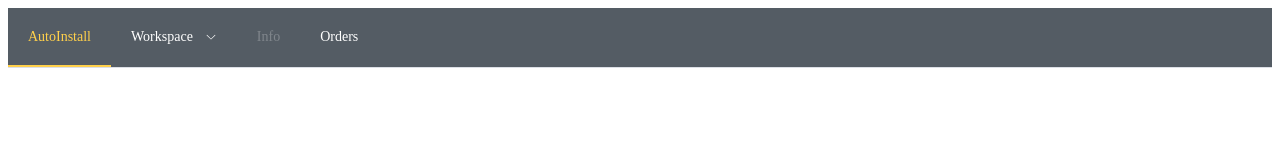
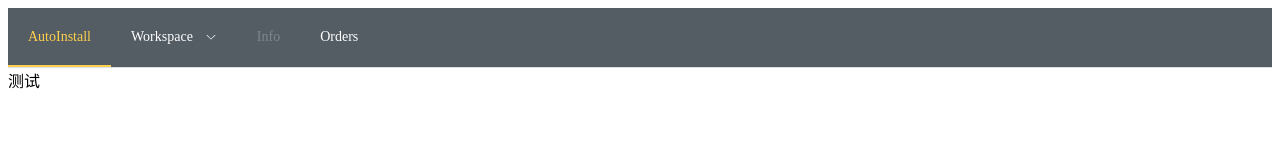
Before and after one commit to autoinst/web, a Nuxt app: page / in a window 1280 px wide. Shown: the top 160 px of the page. Built offline with nearby package versions, Linux system fonts and the light colour scheme.

Commit message:
添加主页

```diff
--- /dev/null
+++ b/pages/index.vue
@@ -0,0 +1,7 @@
+<template>
+    <NuxtLayout>
+      <div class="main">
+        测试
+      </div>
+    </NuxtLayout>
+  </template>
```
